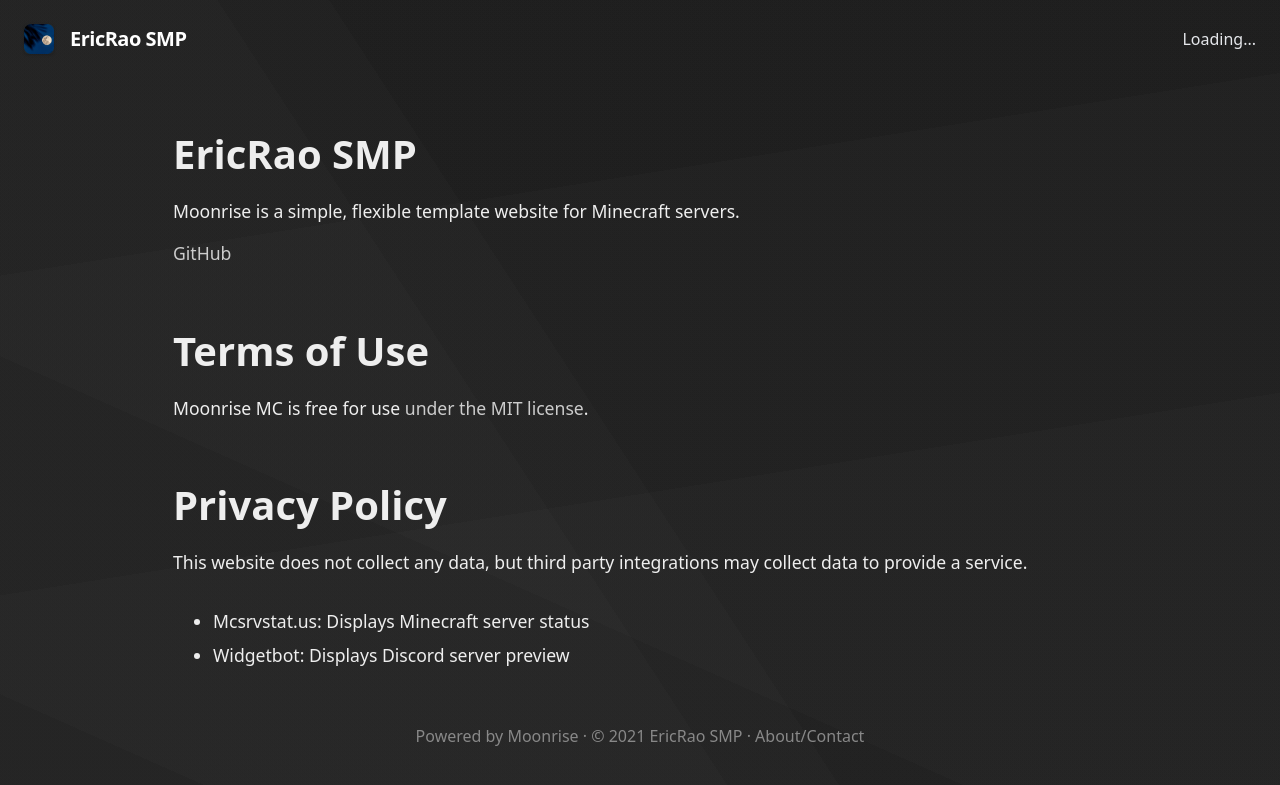
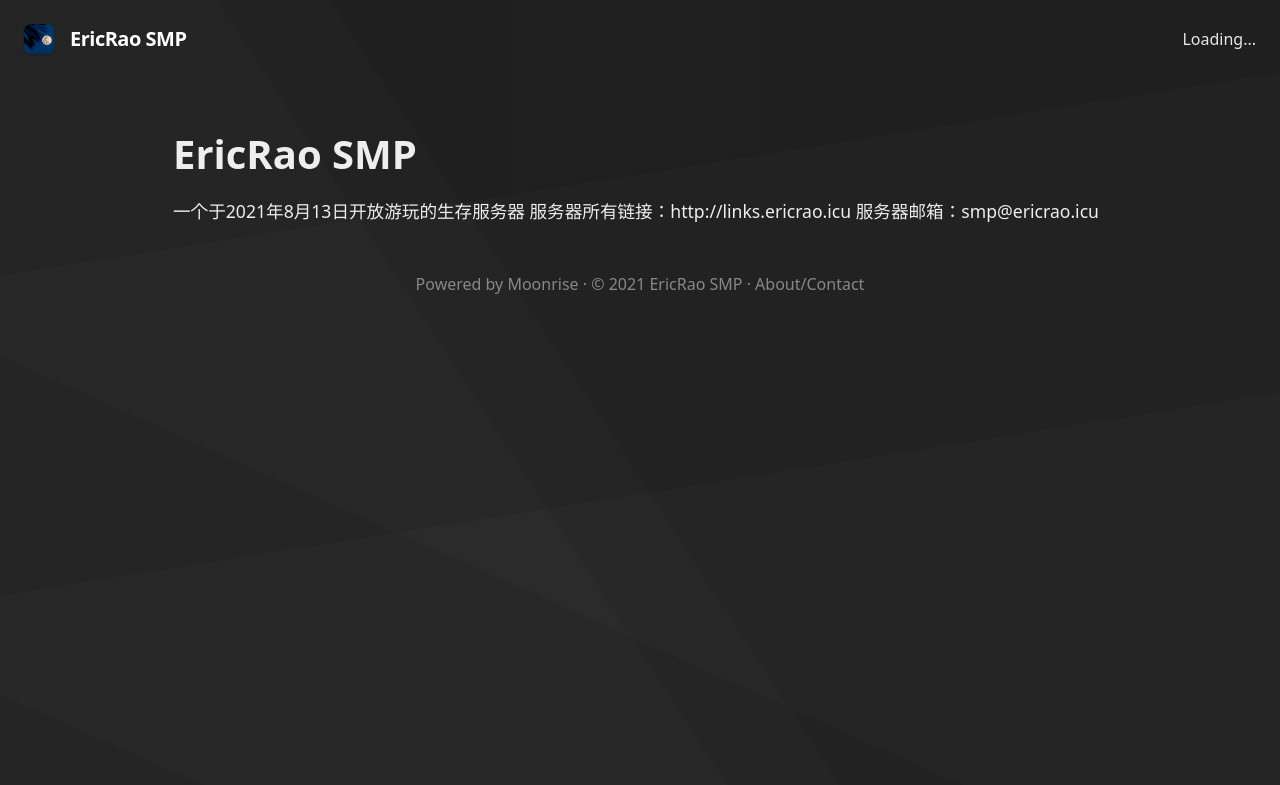
Before and after one commit to ItsEricRao/smp, a Jekyll site: the page built from docs/about.md, in a window 1280 px wide. Shown: the top 785 px of the page. Built offline with Jekyll 4.4.1, drawn with Linux system fonts in a browser that asks for light colours; our own code applies the rules of GitHub Pages for plain Markdown files.

Commit message:
Update about.md

```diff
--- a/docs/about.md
+++ b/docs/about.md
@@ -5,19 +5,6 @@ navname: About
 
 # {{ site.serverName }}
 
-Moonrise is a simple, flexible template website for Minecraft servers.
-
-[GitHub](https://github.com/coffeebank/moonrise)
-
-
-# Terms of Use
-
-Moonrise MC is free for use [under the MIT license](https://github.com/coffeebank/moonrise).
-
-
-# Privacy Policy
-
-This website does not collect any data, but third party integrations may collect data to provide a service.
-
-- Mcsrvstat.us: Displays Minecraft server status
-- Widgetbot: Displays Discord server preview
+一个于2021年8月13日开放游玩的生存服务器
+服务器所有链接：http://links.ericrao.icu
+服务器邮箱：smp@ericrao.icu
```
